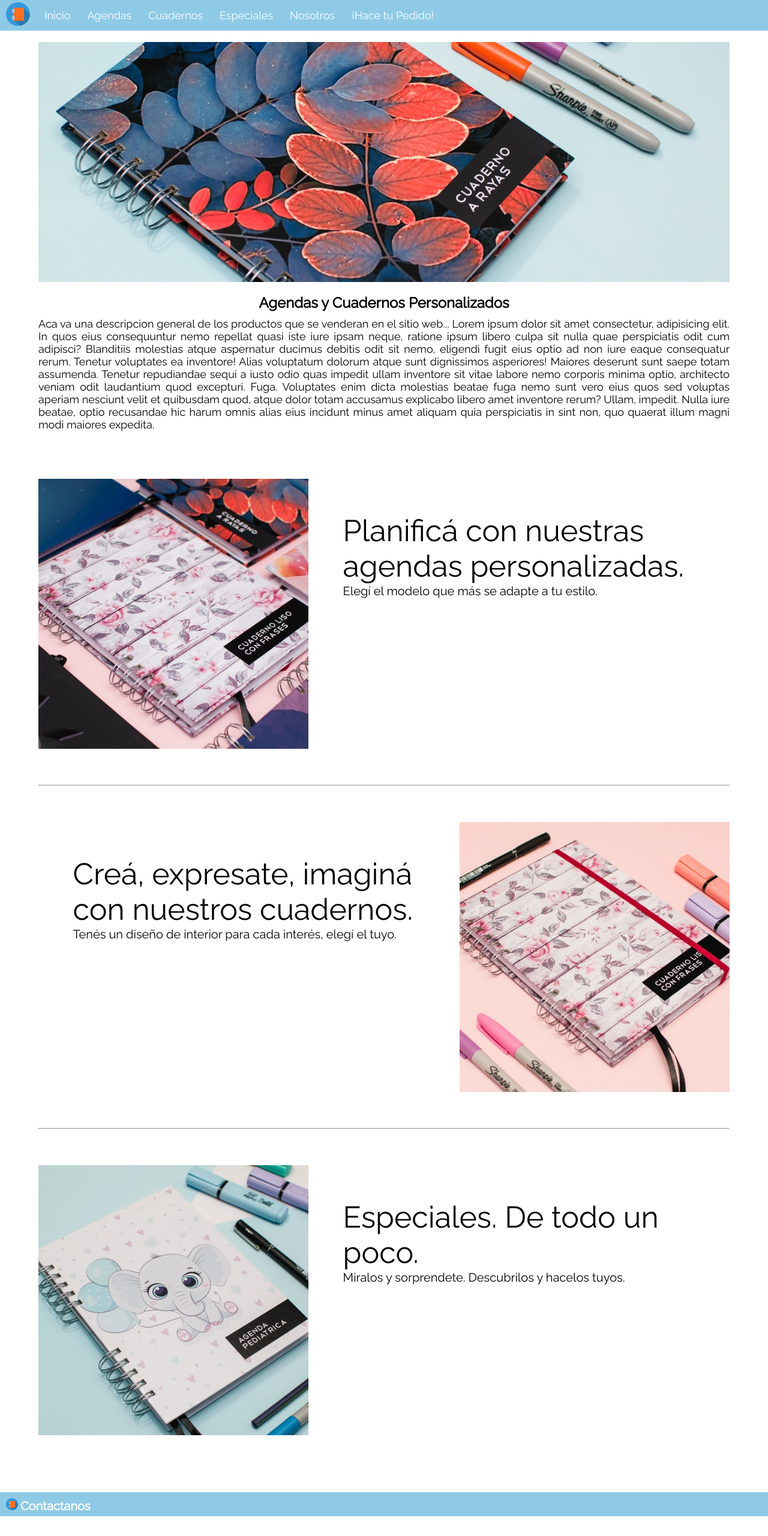
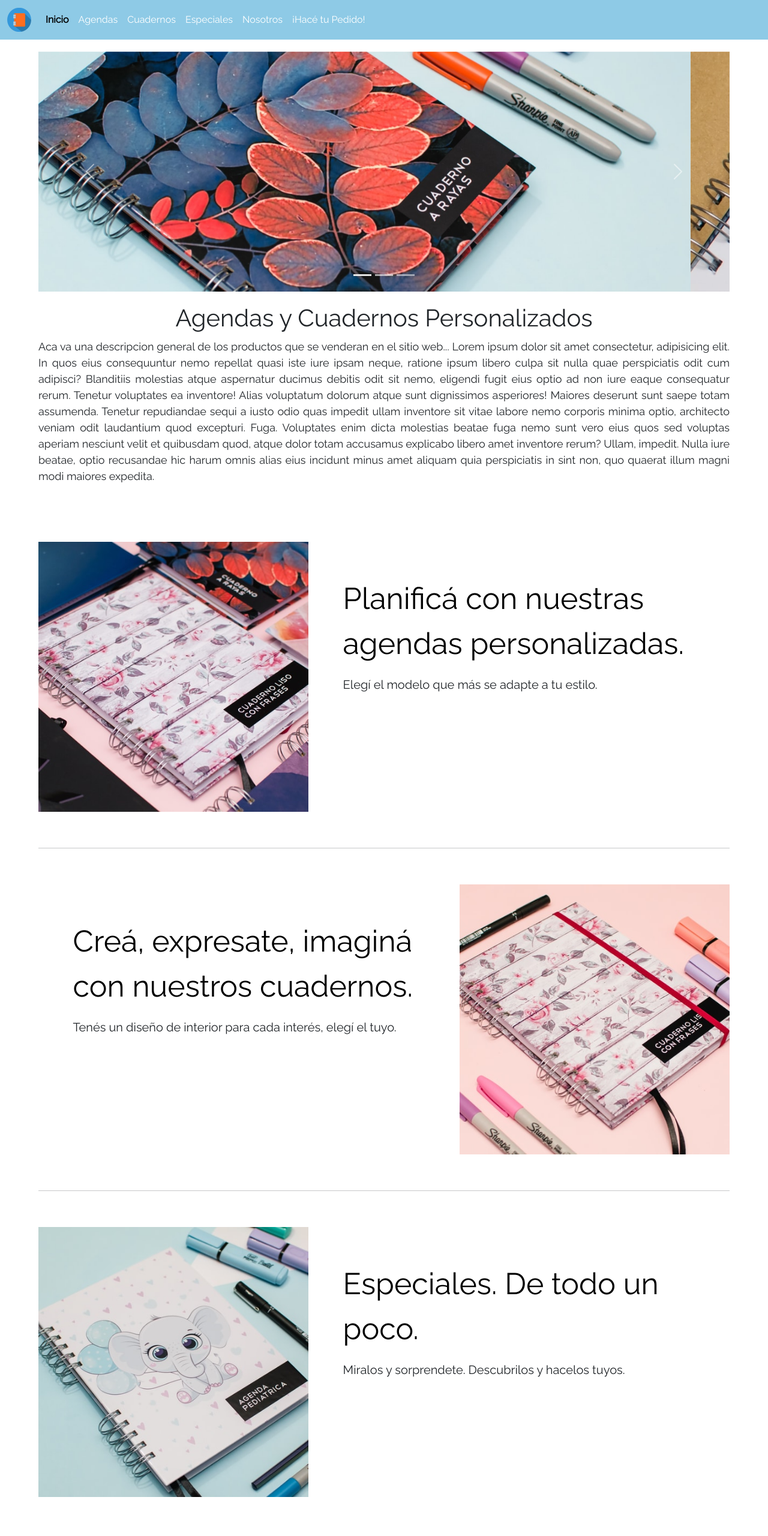
Before and after one commit to octaviofarinia/Tienda-AyC, a plain HTML site: page docs/index.html in a window 1280 px wide. Shown: the top 2560 px of the page at 60% size. Before the commit the page ends 2527 px from the top, so only its background shows below. Drawn offline with nearby package versions, Linux system fonts and the light colour scheme.

Commit message:
agrega bootstrap al index

```diff
--- a/docs/css/common_style.css
+++ b/docs/css/common_style.css
@@ -20,7 +20,7 @@ hr.separador {
 body {
     display: grid;
     grid-template-columns: 100%;
-    grid-template-rows: 50px auto 50px;
+    grid-template-rows: auto auto auto;
     grid-template-areas:
         "header"
         "main"
@@ -39,98 +39,30 @@ footer {
 /* FIN GRID */
 
 /* NAVBAR */
-a {
-    text-decoration: none;
+nav {
+    background-color: #8ECAE6;
 }
-li {
-    list-style: none;
+.navbar-light .navbar-nav .nav-link.active {
+    font-weight: bold;
+    color: black;
 }
-.navbar {
-    display: flex;
-    align-items: center;
-    background-color: #8ECAE6;
-    color: #fff;
+.navbar-light .navbar-nav .nav-link{
+    color: white;
 }
-.nav-links a {
-    color: #fff;
-}
-
-.logoNavbar {
-    width: 40px;
-    margin-left: 10px;
-    margin-right: 10px;
-}
-
-.menu {
-    display: flex;
-    font-size: 18px;
-}
-.menu li:hover {
-    background-color: #219ebc;
-    transition: 0.3s ease;
-}
-.menu li {
-    padding: 15px 14px;
-}
-
-input[type=checkbox]{
-    display: none;
-}
-.hamburger {
-    display: none;
-    font-size: 24px;
-    user-select: none;
-}
-
-@media (max-width: 768px) {
-    .navbar {
-        justify-content: space-between;
-    }
-    .menu {
-        display:none;
-        position: absolute;
-        background-color:#8ECAE6;
-        right: 0;
-        left: 0;
-        text-align: center;
-    }
-    .menu li:hover {
-        display: inline-block;
-        background-color:#219ebc;
-        transition: 0.3s ease;
-    }
-    .menu li + li { /* selecciona todos los li que tienen al lado otro li */
-        margin-top: 12px;
-    }
-    input[type=checkbox]:checked ~ .menu{
-        display: block;
-    }
-    .hamburger {
-        display: block;
-        margin-right: 10px;
-    }
+.nav-link:hover {
+    font-weight: bold;
+    color: black;
 }
 /* FIN NAVBAR */
 
-/* Footer */
-main {
-    min-height: calc(100vh - 40px);
-}
+/* Footer*/
 footer {
-    margin-top: 15px;
-    width: 100%;
-    height: 40px;
     background-color: #8ECAE6;
-    bottom: 0px;
-}
-footer ul li {
-    display: inline-block;
 }
 .logoFooter {
     width: 30px;
-    padding: 10px 0px 0px 10px;
 }
-footer p a {
+.linkFooter, .linkFooter:hover {
     text-decoration: none;
     color: white;
     font-weight: bold;
--- a/docs/css/index_style.css
+++ b/docs/css/index_style.css
@@ -19,21 +19,6 @@ section.catSection {
     grid-area: catSection;
 }
 /* FIN GRID */
-
-
-/* Carousel */
-.carousel {
-    width: 100%;
-    display: flex;
-    align-items: center;
-    justify-content: center;
-}
-.carousel img{
-    width: 100%;
-    height: 400px;
-    object-fit: cover;
-}
-/* FIN Carousel */
 
 /* Descripcion General */
 .descripcionGeneral {
--- a/docs/index.html
+++ b/docs/index.html
@@ -6,6 +6,8 @@
     <meta http-equiv="X-UA-Compatible" content="IE=edge">
     <meta name="viewport" content="width=device-width, initial-scale=1.0">
     <link rel="shortcut icon" type="img" href="media/img/favicon.ico">
+    <link href="https://cdn.jsdelivr.net/npm/bootstrap@5.1.3/dist/css/bootstrap.min.css" rel="stylesheet"
+        integrity="sha384-1BmE4kWBq78iYhFldvKuhfTAU6auU8tT94WrHftjDbrCEXSU1oBoqyl2QvZ6jIW3" crossorigin="anonymous">
     <link rel="preconnect" href="https://fonts.googleapis.com">
     <link rel="preconnect" href="https://fonts.gstatic.com" crossorigin>
     <link href="https://fonts.googleapis.com/css2?family=Raleway&display=swap" rel="stylesheet">
@@ -16,41 +18,78 @@
 
 <body>
     <header>
-
         <!-- NAVBAR RESPONSIVE -->
-        <nav class="navbar">
-            <div>
-                <img src="media/img/logo.png" alt="logo agendas y cuadernos personalizados" class="logoNavbar">
+        <nav class="navbar navbar-expand-lg navbar-light">
+            <div class="container-fluid">
+                <a class="navbar-brand" href="index.html">
+                    <img src="media/img/logo.png" alt="logo agendas y cuadernos personalizados" width="40px">
+                </a>
+                <button class="navbar-toggler" type="button" data-bs-toggle="collapse"
+                    data-bs-target="#navbarSupportedContent" aria-controls="navbarSupportedContent"
+                    aria-expanded="false" aria-label="Toggle navigation">
+                    <span class="navbar-toggler-icon"></span>
+                </button>
+                <div class="collapse navbar-collapse" id="navbarSupportedContent">
+                    <ul class="navbar-nav me-auto mb-2 mb-lg-0">
+                        <li class="nav-item">
+                            <a class="nav-link active" aria-current="page" href="index.html">Inicio</a>
+                        </li>
+                        <li class="nav-item">
+                            <a class="nav-link" href="pages/agendas.html">Agendas</a>
+                        </li>
+                        <li class="nav-item">
+                            <a class="nav-link" href="pages/cuadernos.html">Cuadernos</a>
+                        </li>
+                        <li class="nav-item">
+                            <a class="nav-link" href="pages/especiales.html">Especiales</a>
+                        </li>
+                        <li class="nav-item">
+                            <a class="nav-link" href="pages/nosotros.html">Nosotros</a>
+                        </li>
+                        <li class="nav-item">
+                            <a class="nav-link" href="pages/contacto.html">¡Hacé tu Pedido!</a>
+                        </li>
+                    </ul>
+                </div>
             </div>
-
-            <ul class="nav-links">
-
-                <!-- checkbox (hamburger icon) que hace que el menu se despliege en mobile -->
-                <input type="checkbox" id="checkbox_toggle" />
-                <label for="checkbox_toggle" class="hamburger">&#9776;</label>
-
-                <div class="menu">
-                    <li><a href="index.html">Inicio</a></li>
-                    <li><a href="pages/agendas.html">Agendas</a></li>
-                    <li><a href="pages/cuadernos.html">Cuadernos</a></li>
-                    <li><a href="pages/especiales.html">Especiales</a></li>
-                    <li><a href="pages/nosotros.html">Nosotros</a></li>
-                    <li><a href="pages/contacto.html">¡Hace tu Pedido!</a></li>
-                </div>
-            </ul>
         </nav>
-
     </header>
 
     <!-- Main Content -->
     <main>
-        <!-- Section Carousel -->
-        <!-- TODO: Aprender a hacer un carousel xd -->
-        <section class="carousel">
-            <img src="media/img/home/carousel/a.jpg" alt="">
-            <!-- <img src="img/carousel/b.jpg" alt=""> -->
-            <!-- <img src="img/carousel/c.jpg" alt=""> -->
-        </section>
+        <!-- Carousel -->
+        <div id="carouselIndex" class="carousel slide" data-bs-ride="carousel">
+            <div class="carousel-indicators">
+                <button type="button" data-bs-target="#carouselIndex" data-bs-slide-to="0" class="active"
+                    aria-current="true" aria-label="Slide 1"></button>
+                <button type="button" data-bs-target="#carouselIndex" data-bs-slide-to="1"
+                    aria-label="Slide 2"></button>
+                <button type="button" data-bs-target="#carouselIndex" data-bs-slide-to="2"
+                    aria-label="Slide 3"></button>
+            </div>
+            <div class="carousel-inner">
+                <div class="carousel-item active">
+                    <img src="media/img/home/carousel/a.jpg" class="d-block w-100"
+                        style="height: 400px; object-fit: cover;" alt="...">
+                </div>
+                <div class="carousel-item">
+                    <img src="media/img/home/carousel/b.jpg" class="d-block w-100"
+                        style="height: 400px; object-fit: cover;" alt="...">
+                </div>
+                <div class="carousel-item">
+                    <img src="media/img/home/carousel/c.jpg" class="d-block w-100"
+                        style="height: 400px; object-fit: cover;" alt="...">
+                </div>
+            </div>
+            <button class="carousel-control-prev" type="button" data-bs-target="#carouselIndex" data-bs-slide="prev">
+                <span class="carousel-control-prev-icon" aria-hidden="true"></span>
+                <span class="visually-hidden">Anterior</span>
+            </button>
+            <button class="carousel-control-next" type="button" data-bs-target="#carouselIndex" data-bs-slide="next">
+                <span class="carousel-control-next-icon" aria-hidden="true"></span>
+                <span class="visually-hidden">Siguiente</span>
+            </button>
+        </div>
 
         <!-- Section descripcion general productos -->
         <section class="descripcionGeneral">
@@ -114,16 +153,26 @@
     </main>
 
     <!-- Footer -->
-    <footer>
-        <ul>
-            <li>
-                <img src="media/img/logo.png" alt="" class="logoFooter">
-            </li>
-            <li>
-                <p><a href="pages/contacto.html">Contactanos</a></p>
-            </li>
-        </ul>
+    <footer class="text-center">
+        <div class="container p-4 pb-0">
+            <section class="mb-4">
+                <div class="row">
+                    <div class="col footerContent">
+                        <img src="media/img/logo.png" alt="" class="logoFooter">
+                        <a href="pages/contacto.html" class="linkFooter">¡Contactanos!</a>
+                    </div>
+                </div>
+            </section>
+        </div>
     </footer>
+
+    <!-- Scripts Bootstrap -->
+    <script src="https://cdn.jsdelivr.net/npm/@popperjs/core@2.10.2/dist/umd/popper.min.js"
+        integrity="sha384-7+zCNj/IqJ95wo16oMtfsKbZ9ccEh31eOz1HGyDuCQ6wgnyJNSYdrPa03rtR1zdB"
+        crossorigin="anonymous"></script>
+    <script src="https://cdn.jsdelivr.net/npm/bootstrap@5.1.3/dist/js/bootstrap.min.js"
+        integrity="sha384-QJHtvGhmr9XOIpI6YVutG+2QOK9T+ZnN4kzFN1RtK3zEFEIsxhlmWl5/YESvpZ13"
+        crossorigin="anonymous"></script>
 </body>
 
 </html>
```
